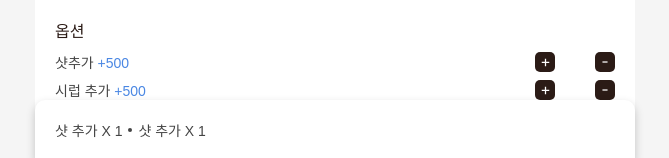
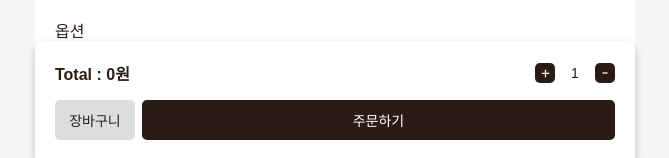
Before and after one commit to seongjongju/CoffeeOrder-app-front, a Next.js app: page /view/1/1 in a window 1280 px wide. Shown: the part 640-798 px from the top of the page, without its empty margins (305-974 px from the left). Built offline with nearby package versions, Linux system fonts and the light colour scheme; no server answers.

Commit message:
장바구니 작업 중

```diff
--- a/app/view/[type]/[id]/page.tsx
+++ b/app/view/[type]/[id]/page.tsx
@@ -6,12 +6,17 @@ import '@/shared/styled/view/view.css';
 import '@/shared/styled/policyStyle/policyStyle.css';
 import plusIco from '@/public/icons/view_plus.svg';
 import minusIco from '@/public/icons/view_minus.svg';
-import React from 'react';
+import React, { useEffect, useState } from 'react';
 import OrderBar from '@/features/view/component/OrderBar';
 
 const ViewPage = () => {
     const params = useParams();
     const {iceCoffeeState, hotCoffeeState, juiceState, dessertState} = useMenu();
+    const [lightly, setLightly] = useState<boolean>(false); //연하게 옵션
+    const [shot, setShot] = useState<number>(0); // 샷추가
+    const [syrup, setSyrup] = useState<number>(0); // 시럽 추가
+    const [whipping, setWhipping] = useState<number>(0); // 휘핑크림 추가
+    const [price, setPrice] = useState<number>(0) // 가격
 
     //전체메뉴
     const menus = [...iceCoffeeState, ...hotCoffeeState, ...juiceState, ...dessertState];
@@ -21,6 +26,12 @@ const ViewPage = () => {
 
     //타입이 일치하면 고유 아이디 찾기
     const menuIdFind = menuTypeFiltered.find(menu => menu.id === Number(params.id));
+
+    //가격 렌더링
+    useEffect(() => {
+        if (!menuIdFind) return;
+        setPrice(menuIdFind.price);
+    }, [menuIdFind])
 
     return (
         <main className='main' style={{ paddingBottom: "0" }}>
@@ -43,6 +54,8 @@ const ViewPage = () => {
                                     <input
                                         className='checked-input'
                                         type='checkbox'
+                                        checked={lightly}
+                                        onChange={() => setLightly(prev => !prev)}
                                     />
                                     <span className='checked-show-hide'></span>
                                 </div>
@@ -55,16 +68,28 @@ const ViewPage = () => {
                         샷추가 <span>+500</span>
                     </p>
                     <div className='view-option__quantity-wrap'>
-                        <button className='view-option__button'>
+                        <button
+                            className='view-option__button'
+                            onClick={() => {
+                                if(shot < 10) setShot(prev => prev + 1);
+                                else return;
+                            }}
+                        >
                             <Image src={plusIco} alt='플러스버튼' />
                         </button>
                         <input
                             className='view-option__input'
                             type="number"
-                            min="0"
-                            max="100"
+                            value={shot}
+                            readOnly
                         />
-                        <button className='view-option__button'>
+                        <button
+                            className='view-option__button'
+                            onClick={() => {
+                                if(shot > 0) setShot(prev => prev - 1);
+                                else return;
+                            }}
+                        >
                             <Image src={minusIco} alt='마이너스버튼' />
                         </button>
                     </div> {/* view-option__quantity-wrap */}
@@ -75,16 +100,28 @@ const ViewPage = () => {
                         시럽 추가 <span>+500</span>
                     </p>
                     <div className='view-option__quantity-wrap'>
-                        <button className='view-option__button'>
+                        <button
+                            className='view-option__button'
+                            onClick={() => {
+                                if(syrup < 10) setSyrup(prev => prev + 1);
+                                else return;
+                            }}
+                        >
                             <Image src={plusIco} alt='플러스버튼' />
                         </button>
                         <input
                             className='view-option__input'
                             type="number"
-                            min="0"
-                            max="100"
+                            value={syrup}
+                            readOnly
                         />
-                        <button className='view-option__button'>
+                        <button
+                            className='view-option__button'
+                            onClick={() => {
+                                if(syrup > 0) setSyrup(prev => prev - 1);
+                                else return;
+                            }}
+                        >
                             <Image src={minusIco} alt='마이너스버튼' />
                         </button>
                     </div> {/* view-option__quantity-wrap */}
@@ -95,16 +132,28 @@ const ViewPage = () => {
                         휘핑크림 추가 <span>+500</span>
                     </p>
                     <div className='view-option__quantity-wrap'>
-                        <button className='view-option__button'>
+                        <button
+                            className='view-option__button'
+                            onClick={() => {
+                                if(whipping < 10) setWhipping(prev => prev + 1);
+                                else return;
+                            }}
+                        >
                             <Image src={plusIco} alt='플러스버튼' />
                         </button>
                         <input
                             className='view-option__input'
                             type="number"
-                            min="0"
-                            max="100"
+                            value={whipping}
+                            readOnly
                         />
-                        <button className='view-option__button'>
+                        <button
+                            className='view-option__button'
+                            onClick={() => {
+                                if(whipping > 0) setWhipping(prev => prev - 1);
+                                else return;
+                            }}
+                        >
                             <Image src={minusIco} alt='마이너스버튼' />
                         </button>
                     </div> {/* view-option__quantity-wrap */}
@@ -145,7 +194,13 @@ const ViewPage = () => {
                     <p className='view-detail__text'>{menuIdFind?.origin}</p>
                 </div> {/* view-detail */}
             </div>
-            <OrderBar />
+            <OrderBar
+                price={price}
+                shot={shot}
+                syrup={syrup}
+                whipping={whipping}
+                lightly={lightly}
+            />
         </main>
     );
 };
--- a/features/view/component/OrderBar.tsx
+++ b/features/view/component/OrderBar.tsx
@@ -1,17 +1,104 @@
+'use client';
 import '@/shared/styled/view/view.css';
-import React from 'react';
+import Image from 'next/image';
+import plusIco from '@/public/icons/view_plus.svg';
+import minusIco from '@/public/icons/view_minus.svg';
+import React, { useState } from 'react';
 
-const OrderBar = () => {
+interface optionType {
+    shot: number;
+    syrup: number;
+    whipping: number;
+    lightly: boolean;
+    price: number;
+};
+
+const OrderBar = ({ shot, syrup, whipping, lightly, price }: optionType) => {
+    const [count, setCount] = useState<number>(1); // 갯수
+
+    //갯수 * 가격 + 옵션들
+    const totalPrice = (price * count) + (shot * 500) + (syrup * 500) + (whipping * 500);
+
     return (
         <div className='order-bar'>
-            <div className='order-bar__options'>
-                <p className='order-bar__option'>
-                    샷 추가 X <span>1</span>
-                </p>
-                <p className='order-bar__option'>
-                    샷 추가 X <span>1</span>
-                </p>
-            </div> {/* order-bar__options */}
+            {
+                shot !== 0 || syrup !== 0 || whipping !== 0 || lightly ? (
+                    <div className='order-bar__options'>
+                        {
+                            lightly &&
+                            (
+                                <p className='order-bar__option'>
+                                    연하게
+                                </p>
+                            )
+                        }
+                        {
+                            shot !== 0 ?
+                            (
+                                <p className='order-bar__option'>
+                                    샷 추가 X <span>{shot}</span>
+                                </p>
+                            ) : null
+                        }
+                        {
+                            syrup !== 0 ?
+                            (
+                                <p className='order-bar__option'>
+                                    시럽 추가 X <span>{syrup}</span>
+                                </p>
+                            ) : null
+                        }
+                        {
+                            whipping !== 0 ?
+                            (
+                                <p className='order-bar__option'>
+                                    휘핑크림 추가 X <span>{whipping}</span>
+                                </p>
+                            ) : null
+                        }
+                    </div>
+                ) : null
+            }
+
+            <form className='order-bar__form'>
+                <div className='view-option'>
+                    <p className='order-bar__price'>
+                        Total : {totalPrice.toLocaleString()}원
+                    </p>
+                    <div className='view-option__quantity-wrap'>
+                        <button
+                            className='view-option__button'
+                            onClick={(e:React.MouseEvent<HTMLButtonElement>) => {
+                                e.preventDefault();
+                                if(count < 10) setCount(prev => prev + 1);
+                                else return;
+                            }}
+                        >
+                            <Image src={plusIco} alt='플러스버튼' />
+                        </button>
+                        <input
+                            className='view-option__input'
+                            type="number"
+                            value={count}
+                            readOnly
+                        />
+                        <button
+                            className='view-option__button'
+                            onClick={(e:React.MouseEvent<HTMLButtonElement>) => {
+                                e.preventDefault();
+                                if(count > 1) setCount(prev => prev - 1);
+                                else return;
+                            }}
+                        >
+                            <Image src={minusIco} alt='마이너스버튼' />
+                        </button>
+                    </div> {/* view-option__quantity-wrap */}
+                </div> {/* view-option */}
+                <div className='order-bar__btns'>
+                    <button className='order-bar__button--cart'>장바구니</button>
+                    <button className='order-bar__button--order'>주문하기</button>
+                </div> {/* order-bar__btns */}
+            </form> {/* order-bar__form */}
         </div>
     );
 };
--- a/shared/components/appbar/MainAppBar.tsx
+++ b/shared/components/appbar/MainAppBar.tsx
@@ -47,7 +47,7 @@ const MainAppBar = () => {
                 }
 
                 <div className='header-util'>
-                    <Link href={''}>
+                    <Link href={'/cart'}>
                         <Image src={cart} alt='장바구니' />
                     </Link>
                     <button>
--- a/shared/components/appbar/hook/useAppBarTitles.tsx
+++ b/shared/components/appbar/hook/useAppBarTitles.tsx
@@ -12,6 +12,7 @@ const useAppBarTitles = () => {
         if(pathName === '/userFind/idFind' || pathName === '/userFind/idFindResult') return '아이디 찾기';
         if(pathName === '/userFind/passwordFind') return '비밀번호 변경';
         if(pathName === '/mypage') return '마이페이지';
+        if(pathName === '/cart') return '장바구니';
         if(pathName.includes("view/iceCoffee") || pathName.includes("view/hotCoffee")) return '커피';
         if(pathName.includes("view/juice")) return '주스';
         if(pathName.includes("view/dessert")) return '디저트';
--- a/shared/styled/view/view.css
+++ b/shared/styled/view/view.css
@@ -146,6 +146,7 @@
     display: flex;
     flex-wrap: wrap;
     gap: 6px;
+    margin-bottom: 10px;
 }
 
 .order-bar__option {
@@ -170,3 +171,39 @@
 .order-bar__option:first-child::before {
     display: none;
 }
+
+.order-bar__form .view-option {
+    margin: 0 0 15px;
+}
+
+.order-bar__price {
+    font-size: 16px;
+    color: #2B1B16;
+    font-weight: 600;
+}
+
+.order-bar__btns {
+    display: flex;
+    align-items: center;
+    gap: 7px;
+}
+
+.order-bar__btns button {
+    font-size: 14px;
+    font-weight: 500;
+    height: 40px;
+    padding: 5px;
+    border-radius: 5px;
+}
+
+.order-bar__button--cart {
+    background: #ddd;
+    color: #222;
+    width: 80px;
+}
+
+.order-bar__button--order {
+    background: #2B1B16;
+    color: #fff;
+    width: calc(100% - 87px);
+}
```
Also changed, not shown: app/cart/page.tsx (added, +11 -0 lines).
